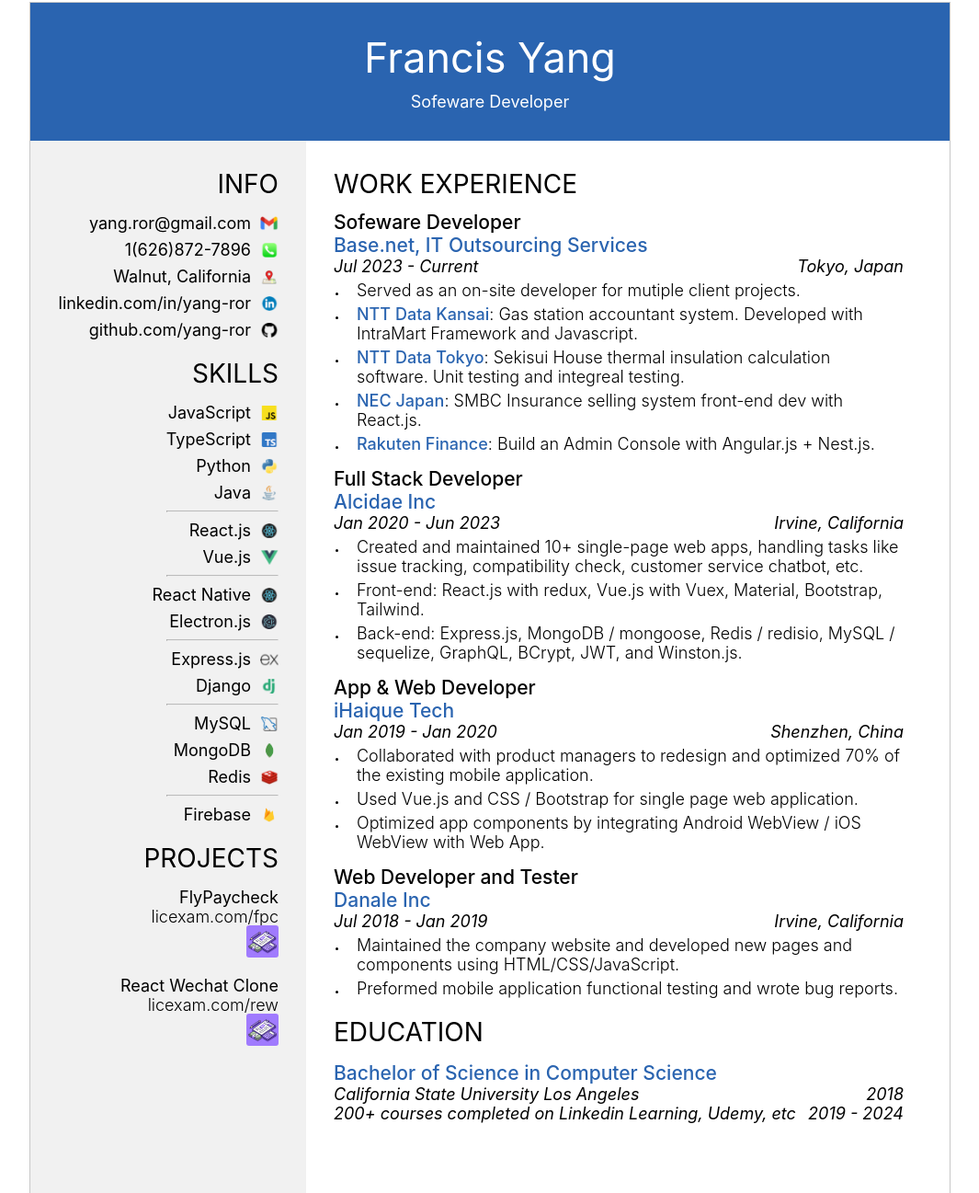
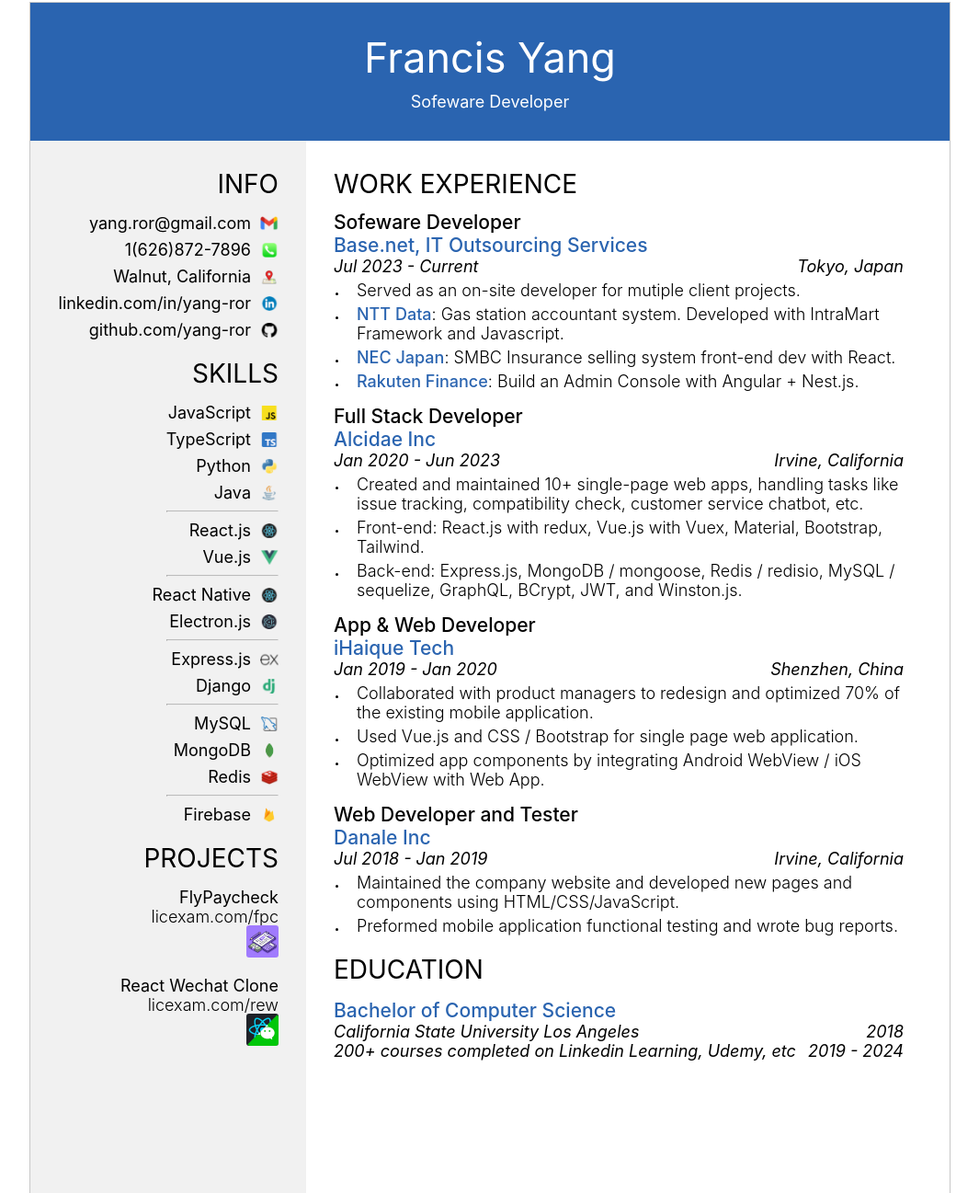
Before and after one commit to yang-ror/resume-written-in-html, a plain HTML site: page index.html in a window 1280 px wide. Shown: the part 6-1303 px from the top of the page at 92% size, without its empty margins (107-1172 px from the left). Drawn offline with Linux system fonts and the light colour scheme.

Commit message:
add react wechat icon

```diff
--- a/index.html
+++ b/index.html
@@ -67,7 +67,7 @@
                 <div class="item-group">
                     <div>
                         <span class="big-icon-text"><div>React Wechat Clone</div><div class="project-url">licexam.com/rew</div></span>
-                        <span class="big-icon"><img alt="icon" src="./assets/fpc.jpeg" /></span>
+                        <span class="big-icon"><img alt="icon" src="./assets/rew.png" /></span>
                     </div>
                 </div>
             </section>
@@ -83,10 +83,10 @@
             <div class="date-and-location"><span>Jul 2023 - Current</span><span class="align-right-text">Tokyo, Japan</span></div>
             <ul class="description">
                 <li>Served as an on-site developer for mutiple client projects.</li>
-                <li><b class="company">NTT Data Kansai</b>: Gas station accountant system. Developed with IntraMart Framework and Javascript.</li>
-                <li><b class="company">NTT Data Tokyo</b>: Sekisui House thermal insulation calculation software. Unit testing and integreal testing.</li>
-                <li><b class="company">NEC Japan</b>: SMBC Insurance selling system front-end dev with React.js.</li>
-                <li><b class="company">Rakuten Finance</b>: Build an Admin Console with Angular.js + Nest.js.</li>
+                <li><b class="company">NTT Data</b>: Gas station accountant system. Developed with IntraMart Framework and Javascript.</li>
+                <!-- <li><b class="company">NTT Data Tokyo</b>: Sekisui House thermal insulation calculation software. Unit testing and integreal testing.</li> -->
+                <li><b class="company">NEC Japan</b>: SMBC Insurance selling system front-end dev with React.</li>
+                <li><b class="company">Rakuten Finance</b>: Build an Admin Console with Angular + Nest.js.</li>
             </ul>
         </section>
 
@@ -125,7 +125,7 @@
         <h2>EDUCATION</h2>
 
         <section class="experience">
-            <h3 class="company">Bachelor of Science in Computer Science</h3>
+            <h3 class="company">Bachelor of Computer Science</h3>
             <div class="date-and-location">California State University Los Angeles<span class="align-right-text">2018</span></div>
             <div class="date-and-location">200+ courses completed on Linkedin Learning, Udemy, etc<span class="align-right-text">2019 - 2024</span></div>
         </section>
```
Also changed, not shown: assets/rew.png (added).
